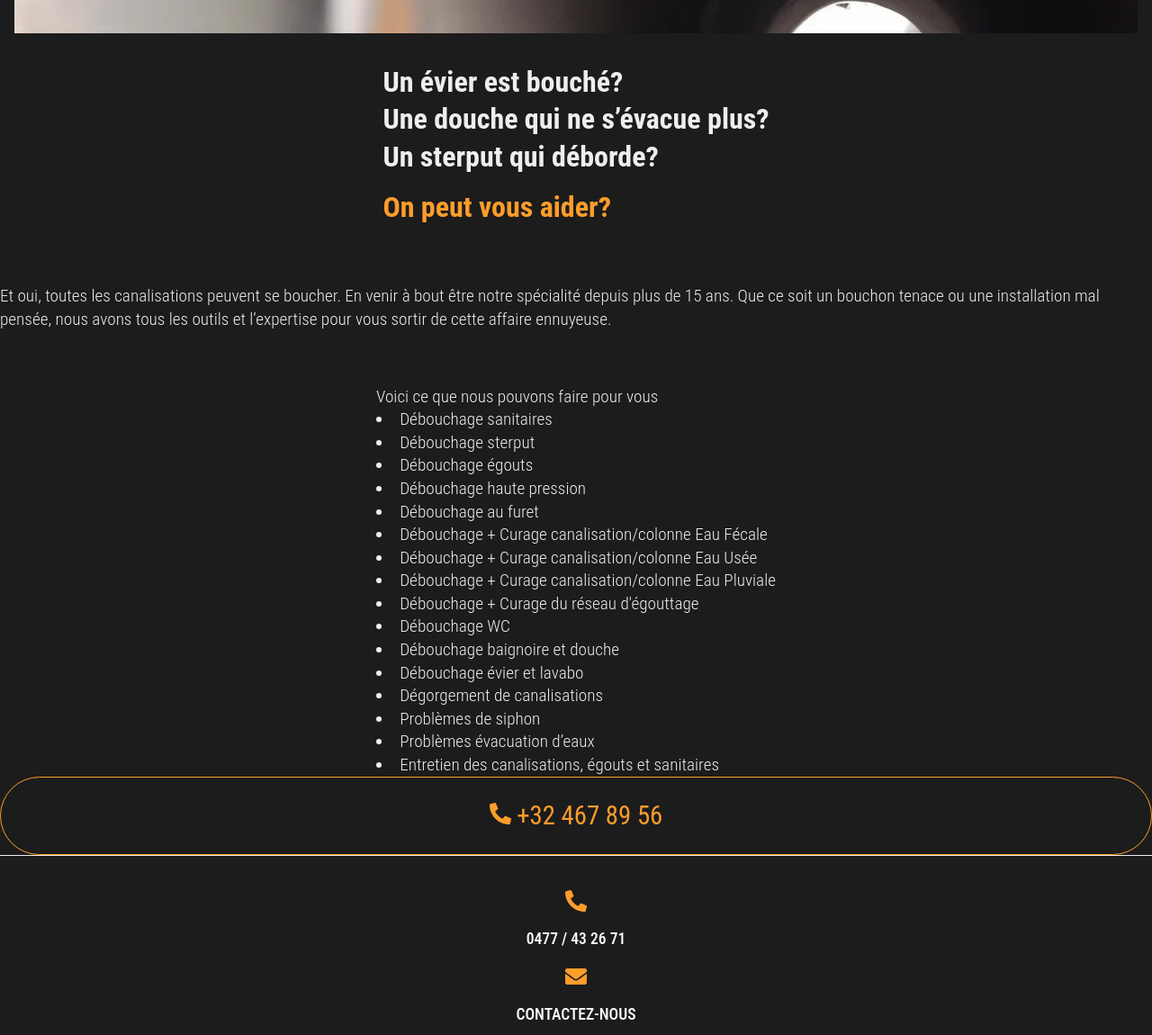
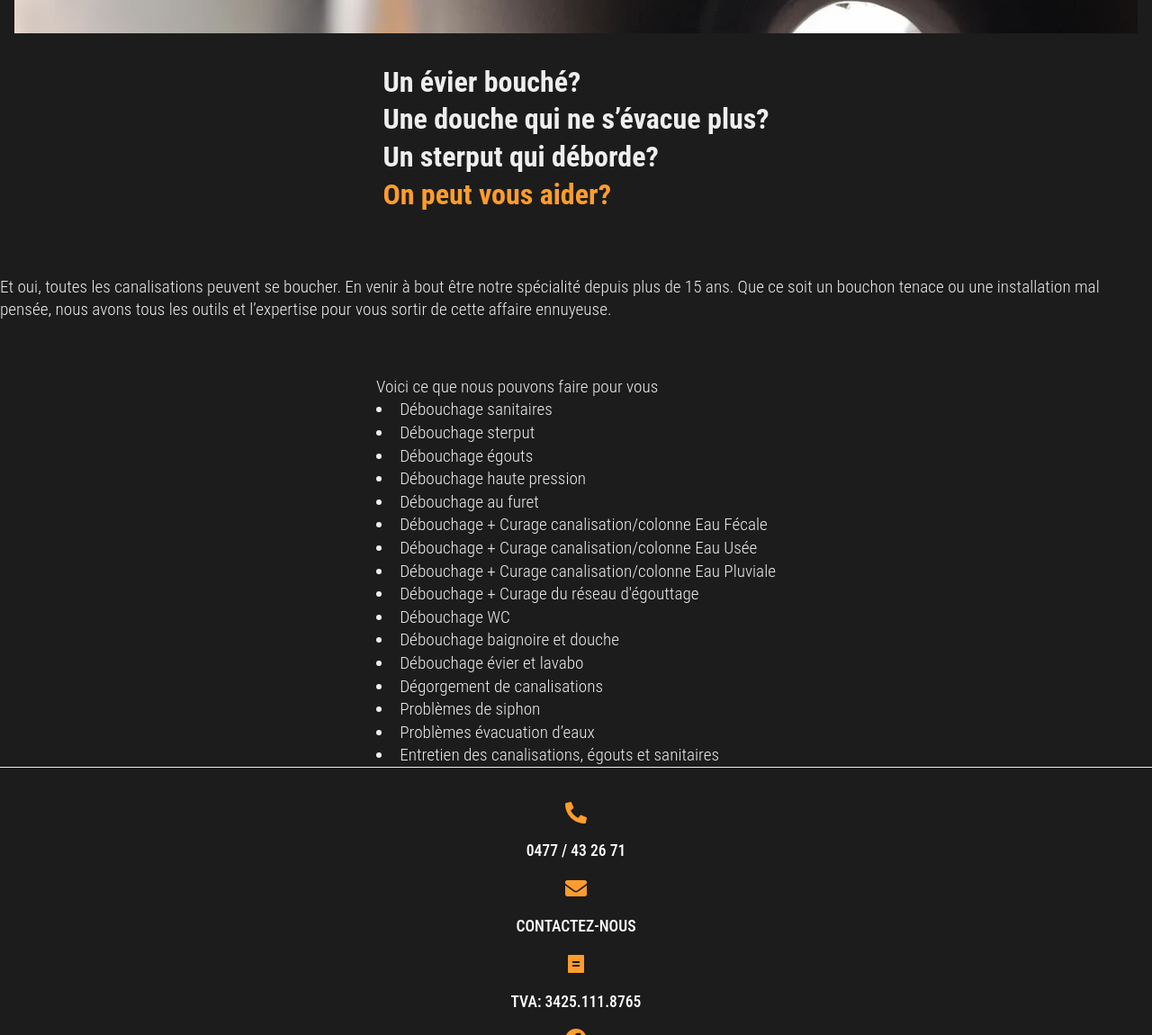
Before and after one commit to evewolfs/turbotech-web, a Gatsby site: page /debouchage in a window 1280 px wide. Shown: the part 583-1733 px from the top of the page at 90% size. Built offline with nearby package versions, Linux system fonts and the light colour scheme; Gatsby itself is replaced by a stand-in of ours.

Commit message:
clean up reusable cmp

```diff
--- /dev/null
+++ b/src/components/pagecmp/PageHeader.js
@@ -0,0 +1,53 @@
+import React from "react"
+import styled from "styled-components"
+import Container from "react-bootstrap/Container"
+import Row from "react-bootstrap/Row"
+import Col from "react-bootstrap/Col"
+
+const PageHeader = (props) => {
+    const map2 = props.pageheading.map(item => <ListItem>{item}</ListItem>)
+
+  return (
+
+      <ParagraphRow>
+        <Col xs lg="5">
+          <CardHeading>{map2}</CardHeading>
+        </Col>
+        <Col xs lg="3"></Col>
+      </ParagraphRow>
+
+  )
+}
+
+export default PageHeader
+
+const ParagraphRow = styled(Row)`
+  display: flex;
+  margin: 0 auto;
+  justify-content: center;
+`
+
+
+const CardHeading = styled.ul`
+  color: var(--white);
+  font-size: 1.6rem;
+  font-weight: 600;
+  line-height: 2.2rem;
+  text-align: left;
+  padding-top: 4%;
+  margin-top: 4%;
+  margin-bottom: 4%;
+
+`
+
+const ListItem = styled.ul`
+  color: var(--white);
+  font-size: 2rem;
+  line-height: 2.6rem;
+  margin: 0;
+  padding: 0;
+  list-style-type: none !important;
+  &:nth-child(4) {
+    color: var(--orange) !important;
+    }
+`
--- /dev/null
+++ b/src/components/pagecmp/PageP.js
@@ -0,0 +1,43 @@
+import React from "react"
+import styled from "styled-components"
+import Row from "react-bootstrap/Row"
+import Col from "react-bootstrap/Col"
+
+const PageP = (props) => {
+
+
+  return (
+
+      <ParagraphRow>
+        <Col xs lg="5">
+
+          <CardP>
+            {props.paragraph}
+          </CardP>
+        </Col>
+        <Col xs lg="3"></Col>
+      </ParagraphRow>
+
+
+  )
+}
+
+export default PageP
+
+const ParagraphRow = styled(Row)`
+  display: flex;
+  margin: 0 auto;
+  justify-content: center;
+`
+
+
+const CardP = styled.div`
+  color: var(--white);
+  font-size: 1.2rem;
+  font-weight: 300;
+  line-height: 1.6rem;
+  text-align: left;
+  text-align: left;
+  margin-top: 4%;
+  margin-bottom:4%;
+`
--- a/src/components/pagecmp/PageParagraph.js
+++ /dev/null
@@ -1,100 +0,0 @@
-import React from "react"
-import styled from "styled-components"
-import Container from "react-bootstrap/Container"
-import Row from "react-bootstrap/Row"
-import Col from "react-bootstrap/Col"
-import ServicesList from "./ServicesList"
-import { FaPhoneAlt } from "react-icons/fa"
-
-const PageParagraph = props => {
-  const map1 = props.pageheading.map(item => <ListItem>{item}</ListItem>)
-
-  return (
-    <Container fluid>
-      <ParagraphRow>
-        <Col xs lg="5">
-          <CardHeading>{map1}</CardHeading>
-          <CardTitle>{props.title}</CardTitle>
-        </Col>
-        <Col xs lg="3"></Col>
-      </ParagraphRow>
-      <ParagraphRow>
-        <Col xs lg="5">
-          {" "}
-          <CardP>
-            {props.paragraph}{" "}
-          </CardP>
-        </Col>
-        <Col xs lg="3"></Col>
-      </ParagraphRow>
-      <ParagraphRow>
-        <Col xs lg="5">
-          <ServicesList />
-        </Col>
-        <Col xs lg="3"></Col>
-      </ParagraphRow>
-      <ButtonCall><FaPhoneAlt size={24}/> +32 467 89 56<a href="#">
-
-    </a></ButtonCall>
-    </Container>
-  )
-}
-
-export default PageParagraph
-
-const ParagraphRow = styled(Row)`
-  display: flex;
-  margin: 0 auto;
-  justify-content: center;
-`
-
-const CardTitle = styled.div`
-  color: var(--orange);
-  margin-bottom: 4%;
-  font-size: 2rem;
-  font-weight: 600;
-  line-height: 2.2rem;
-  text-align: left;
-`
-
-const CardHeading = styled.div`
-  color: var(--white);
-  font-size: 1.6rem;
-  font-weight: 600;
-  line-height: 2.2rem;
-  text-align: left;
-  padding-top: 4%;
-  margin-top: 4%;
-  margin-bottom: 4%;
-`
-
-const ListItem = styled.ul`
-  color: var(--white);
-  font-size: 2rem;
-  line-height: 2.6rem;
-  margin: 0;
-  padding: 0;
-  list-style-type: none;
-`
-
-const CardP = styled.div`
-  color: var(--white);
-  font-size: 1.2rem;
-  font-weight: 300;
-  line-height: 1.6rem;
-  text-align: left;
-  text-align: left;
-  margin-top: 4%;
-  margin-bottom:4%;
-`
-const ButtonCall = styled.div`
-padding-top:2%;
-padding-bottom:2%;
-border: 1px solid var(--orange);
-border-radius: 50px;
-text-align: center;
-font-size: 1.8rem;
-text-transform: uppercase;
-color: var(--orange);
-
-`
--- a/src/components/pagecmp/ServicesList.js
+++ b/src/components/pagecmp/ServicesList.js
@@ -1,12 +1,20 @@
 import React,{Component } from 'react'
 import styled from 'styled-components';
+import Row from "react-bootstrap/Row"
+import Col from "react-bootstrap/Col"
 
     function ServicesList(){
-        const array1 = ['Débouchage sanitaires', 'Débouchage sterput','Débouchage égouts', 'Débouchage haute pression', 'Débouchage au furet', 'Débouchage + Curage canalisation/colonne Eau Fécale', 'Débouchage + Curage canalisation/colonne Eau Usée', 'Débouchage + Curage canalisation/colonne Eau Pluviale', "Débouchage + Curage du réseau d'égouttage", 'Débouchage WC', 'Débouchage baignoire et douche', 'Débouchage évier et lavabo', 'Dégorgement de canalisations', 'Problèmes de siphon', 'Problèmes évacuation d’eaux', 'Entretien des canalisations, égouts et sanitaires'];
-        const map1 = array1.map(item => <ListItem>{item}</ListItem> )
+       const servicelist=['Débouchage sanitaires', 'Débouchage sterput','Débouchage égouts', 'Débouchage haute pression', 'Débouchage au furet', 'Débouchage + Curage canalisation/colonne Eau Fécale', 'Débouchage + Curage canalisation/colonne Eau Usée', 'Débouchage + Curage canalisation/colonne Eau Pluviale', "Débouchage + Curage du réseau d'égouttage", 'Débouchage WC', 'Débouchage baignoire et douche', 'Débouchage évier et lavabo', 'Dégorgement de canalisations', 'Problèmes de siphon', 'Problèmes évacuation d’eaux', 'Entretien des canalisations, égouts et sanitaires']
+
+        const map1 = servicelist.map(item => <ListItem>{item}</ListItem> )
         return(
+            <ParagraphRow>
+            <Col xs lg="5">
+            <ListContainer>Voici ce que nous pouvons faire pour vous <br/> {map1}</ListContainer>
+            </Col>
+            <Col xs lg="3"></Col>
+          </ParagraphRow>
 
-            <ListContainer>Voici ce que nous pouvons faire pour vous <br/> {map1}</ListContainer>
         )
     }
 export default ServicesList;
@@ -27,3 +35,9 @@ color: var(--white);
   text-align: left;
 
 `
+
+const ParagraphRow = styled(Row)`
+  display: flex;
+  margin: 0 auto;
+  justify-content: center;
+`
--- a/src/components/styles/GlobalStyles.js
+++ b/src/components/styles/GlobalStyles.js
@@ -16,4 +16,8 @@ export const GlobalStyle = createGlobalStyle `
     --white: #eeeeee;
 
   }
+
+  ul {
+    padding-left: 0 !important;
+  }
 `
--- a/src/pages/debouchage.js
+++ b/src/pages/debouchage.js
@@ -4,13 +4,16 @@ import Layout from "../components/layout"
 import Seo from "../components/seo"
 import HeroImage from "../components/pagecmp/HeroImage"
 import depannage from "../assets/images/tt-depannage.jpg"
-import PageParagraph from "../components/pagecmp/PageParagraph"
-import { FaPhoneAlt } from 'react-icons/fa';
-import HeadingList from "../components/pagecmp/HeadingList"
+import PageHeader from "../components/pagecmp/PageHeader"
+import PageP from "../components/pagecmp/PageP"
+import ServicesList from "../components/pagecmp/ServicesList"
 
-const debouchageP = {
-  pageheading: ["Un évier est bouché?","Une douche qui ne s’évacue plus?","Un sterput qui déborde?"],
-  title: "On peut vous aider?",
+
+
+const debouchageData = {
+
+   pageheading : ["Un évier bouché?","Une douche qui ne s’évacue plus?","Un sterput qui déborde?", "On peut vous aider?"],
+  headline: "On peut vous aider?",
   paragraph: "Et oui, toutes les canalisations peuvent se boucher. En venir à bout être notre spécialité depuis plus de 15 ans. Que ce soit un bouchon tenace ou une installation mal pensée, nous avons tous les outils et l’expertise pour vous sortir de cette affaire ennuyeuse.",
   servicelist: ['Débouchage sanitaires', 'Débouchage sterput','Débouchage égouts', 'Débouchage haute pression', 'Débouchage au furet', 'Débouchage + Curage canalisation/colonne Eau Fécale', 'Débouchage + Curage canalisation/colonne Eau Usée', 'Débouchage + Curage canalisation/colonne Eau Pluviale', "Débouchage + Curage du réseau d'égouttage", 'Débouchage WC', 'Débouchage baignoire et douche', 'Débouchage évier et lavabo', 'Dégorgement de canalisations', 'Problèmes de siphon', 'Problèmes évacuation d’eaux', 'Entretien des canalisations, égouts et sanitaires'],
 
@@ -18,10 +21,12 @@ const debouchageP = {
 
 
 
-const Debouchage = () => (
+const Debouchage = (props) => (
   <Layout>
     <HeroImage title="débouchage" img={depannage} />
-    <PageParagraph title={debouchageP.title} paragraph={debouchageP.paragraph} pageheading={debouchageP.pageheading} servicelist={debouchageP.servicelist}/>
+<PageHeader pageheading={debouchageData.pageheading} />
+<PageP paragraph={debouchageData.paragraph}/>
+<ServicesList servicelist={debouchageData.servicelist} />
   </Layout>
 )
 
```
